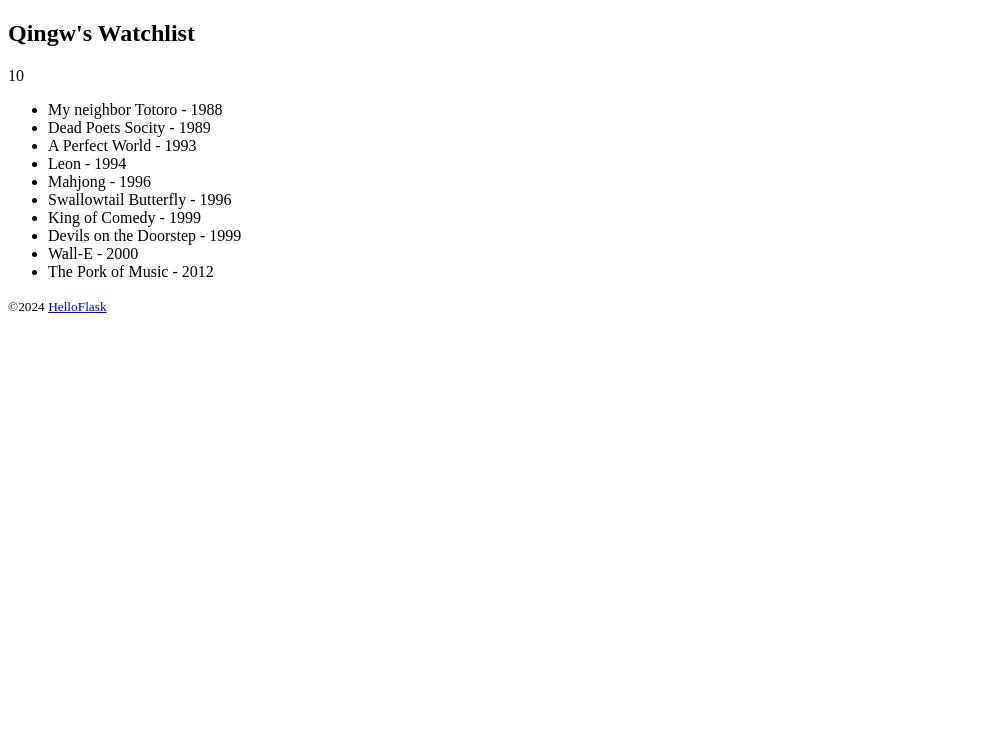
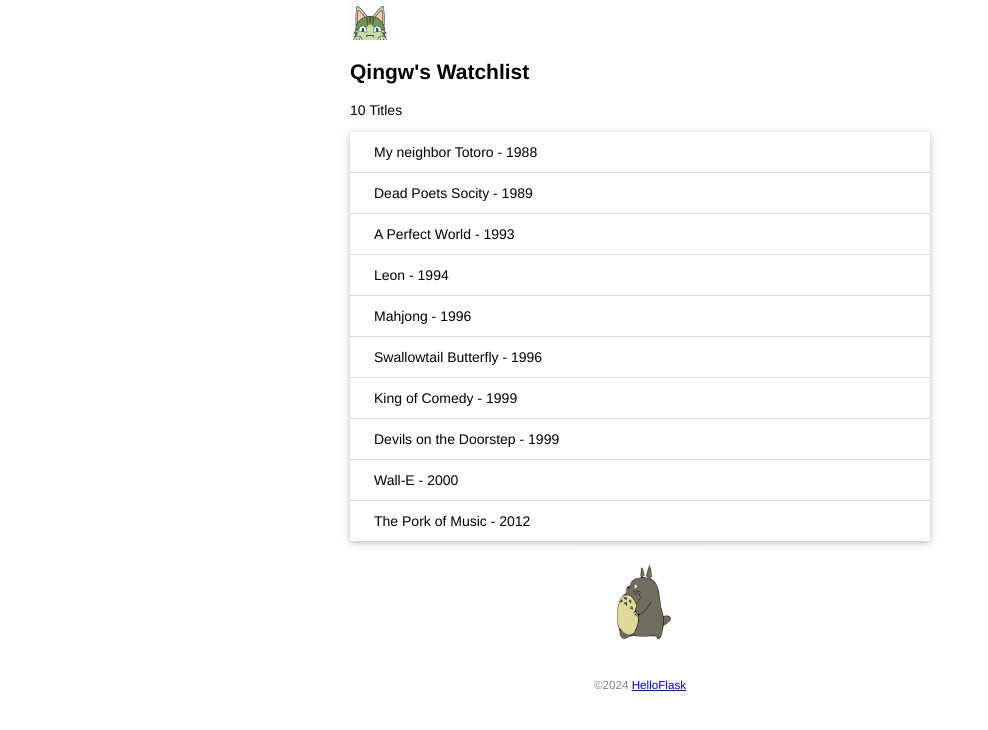
Before and after one commit to qingw0907/watchlist, a Flask app: page / in a window 1280 px wide. Shown: the top 730 px of the page, without its empty margins (0-988 px from the left). Run offline with Flask 3, Linux system fonts and the light colour scheme.

Commit message:
add static files

```diff
--- /dev/null
+++ b/static/style.css
@@ -0,0 +1,43 @@
+body {
+	margin: auto;
+	max-width: 580px;
+	font-size: 14px;
+	font-family: Helvetica, Arial, sans-serif;
+}
+
+footer {
+	color: #888;
+	margin-top: 15px;
+	text-align: center;
+	padding: 10px;
+}
+
+.avatar {
+	width: 40px;
+}
+
+.movie-list {
+	list-style-type: none;
+	padding: 0;
+	margin-bottom: 10px;
+	box-shadow: 0 2px 5px 0 rgba(0, 0, 0, 0.16),0 2px 10px 0 rgba(0, 0, 0, 0.12);
+}
+
+.movie-list li {
+	padding: 12px 24px;
+	border-bottom: 1px solid #ddd;
+}
+
+.movie-list li:last-child {
+	border-bottom: none;
+}
+
+.movie-list li:hover {
+	background-color: #f8f9fa;
+}
+
+.totoro {
+	display: block;
+	margin: 0 auto;
+	height: 100px;
+}
--- a/templates/index.html
+++ b/templates/index.html
@@ -2,16 +2,20 @@
 <html lang="en">
 <head>
 	<meta charset="utf-8">
+	<link rel="icon" href="{{ url_for('static', filename='favicon.ico') }}">
+	<link rel="stylesheet" href="{{ url_for('static', filename='style.css') }}" type="text/css">
 	<title>{{name}}'s Watchlist</title>
 </head>
 <body>
+	<img alt='Avatar' class="avatar" src="{{ url_for('static', filename='images/avatar.png') }}">
 	<h2>{{ name }}'s Watchlist</h2>
-	<p>{{ movies | length }}</p>
-	<ul>
+	<p>{{ movies | length }} Titles</p>
+	<ul class="movie-list">
 		{% for movie in movies %}
 		<li>{{ movie.title }} - {{ movie.year }}</li>
 		{% endfor %}
 	</ul>
+	<img alt="walking totoro" class="totoro" src="{{ url_for('static', filename='images/totoro.gif') }}">
 	<footer>
 		<small>&copy;2024 <a href="http://helloflask.com/book/3">HelloFlask</a></small>
 	</footer>
```
Also changed, not shown: static/favicon.ico (added), static/images/avatar.png (added), static/images/totoro.gif (added).
